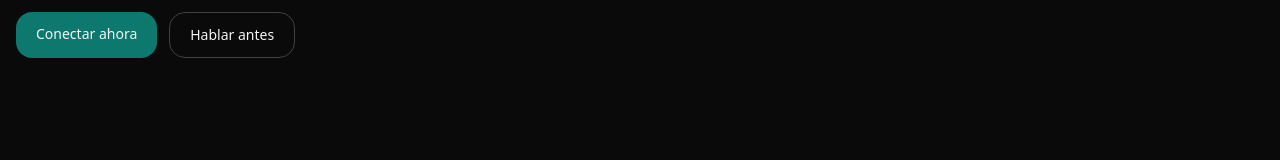
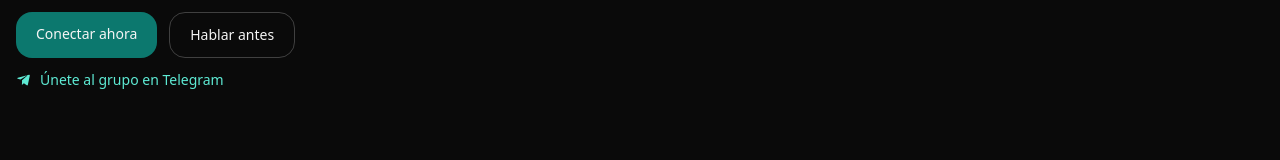
Before and after one commit to AUDCADPRO/AUDCADPRO, a Next.js app: page / in a window 1280 px wide. Shown: the part 2390-2550 px from the top of the page. Built offline with nearby package versions, Linux system fonts and the light colour scheme.

Commit message:
Añadir enlace Telegram al schema y ajustes en página

```diff
--- a/app/page.tsx
+++ b/app/page.tsx
@@ -4,6 +4,20 @@ import { useState } from "react";
 import { motion } from "framer-motion";
 import Image from "next/image";
 import CookiePrefsLink from "./components/CookiePrefsLink";
+// --- Enlaces externos ---
+const TELEGRAM_URL = "https://t.me/AUDCAD_PRO_MARIO"; // <-- tu enlace real
+
+// Icono Telegram (SVG)
+function TelegramIcon(props: React.SVGProps<SVGSVGElement>) {
+  return (
+    <svg viewBox="0 0 24 24" aria-hidden="true" {...props}>
+      <path
+        fill="currentColor"
+        d="M9.04 15.52 8.8 19.2c.45 0 .65-.2.88-.43l2.12-2.04 4.4 3.22c.8.44 1.38.2 1.6-.74l2.9-13.6c.25-1.18-.45-1.64-1.22-1.36L2.8 8.6c-1.16.45-1.14 1.1-.2 1.4l4.1 1.28 9.5-6c.45-.28.86-.12.52.16l-7.68 6.92z"
+      />
+    </svg>
+  );
+}
 
 export default function LandingAUDCADPRO() {
   const [openRisk, setOpenRisk] = useState(false);
@@ -282,7 +296,7 @@ async function handleSubmit(e: React.FormEvent<HTMLFormElement>) {
     className="block"
   >
     <img
-      src="https://widget.myfxbook.com/widget/widget.png?accountOid=11648035&type=8"
+      src="https://widget.myfxbook.com/widget/widget.png?accountOid=11648035&type=3"
       alt="Estadísticas AUDCAD PRO en Myfxbook"
       width={1200}
       height={800}
@@ -312,6 +326,18 @@ async function handleSubmit(e: React.FormEvent<HTMLFormElement>) {
           <a href="https://vtm.pro/nq2Aza" className="rounded-2xl bg-teal-600/80 hover:bg-teal-600 px-5 py-3 text-sm font-medium">Conectar ahora</a>
           <a href="#contact" className="rounded-2xl border border-neutral-700 px-5 py-3 text-sm font-medium hover:bg-neutral-900">Hablar antes</a>
         </div>
+        <div className="mt-3">
+  <a
+    href={TELEGRAM_URL}
+    target="_blank"
+    rel="noopener noreferrer"
+    className="inline-flex items-center gap-2 text-sm text-teal-300 hover:underline"
+  >
+    <TelegramIcon className="h-4 w-4" />
+    Únete al grupo en Telegram
+  </a>
+</div>
+
       </section>
       {/* FAQ */}
 <section id="faq" className="mx-auto max-w-7xl px-4 py-16">
@@ -449,7 +475,7 @@ async function handleSubmit(e: React.FormEvent<HTMLFormElement>) {
           <div>
             <div className="font-semibold">Síguenos</div>
             <ul className="mt-2 space-y-1 text-neutral-400">
-              <li><a href="#" className="hover:underline">Telegram</a></li>
+              <li><a href={TELEGRAM_URL} target="_blank" rel="noopener noreferrer" className="hover:underline">Telegram</a></li>
               <li><a href="#" className="hover:underline">YouTube</a></li>
               <li><a href="#" className="hover:underline">X (Twitter)</a></li>
             </ul>
```
